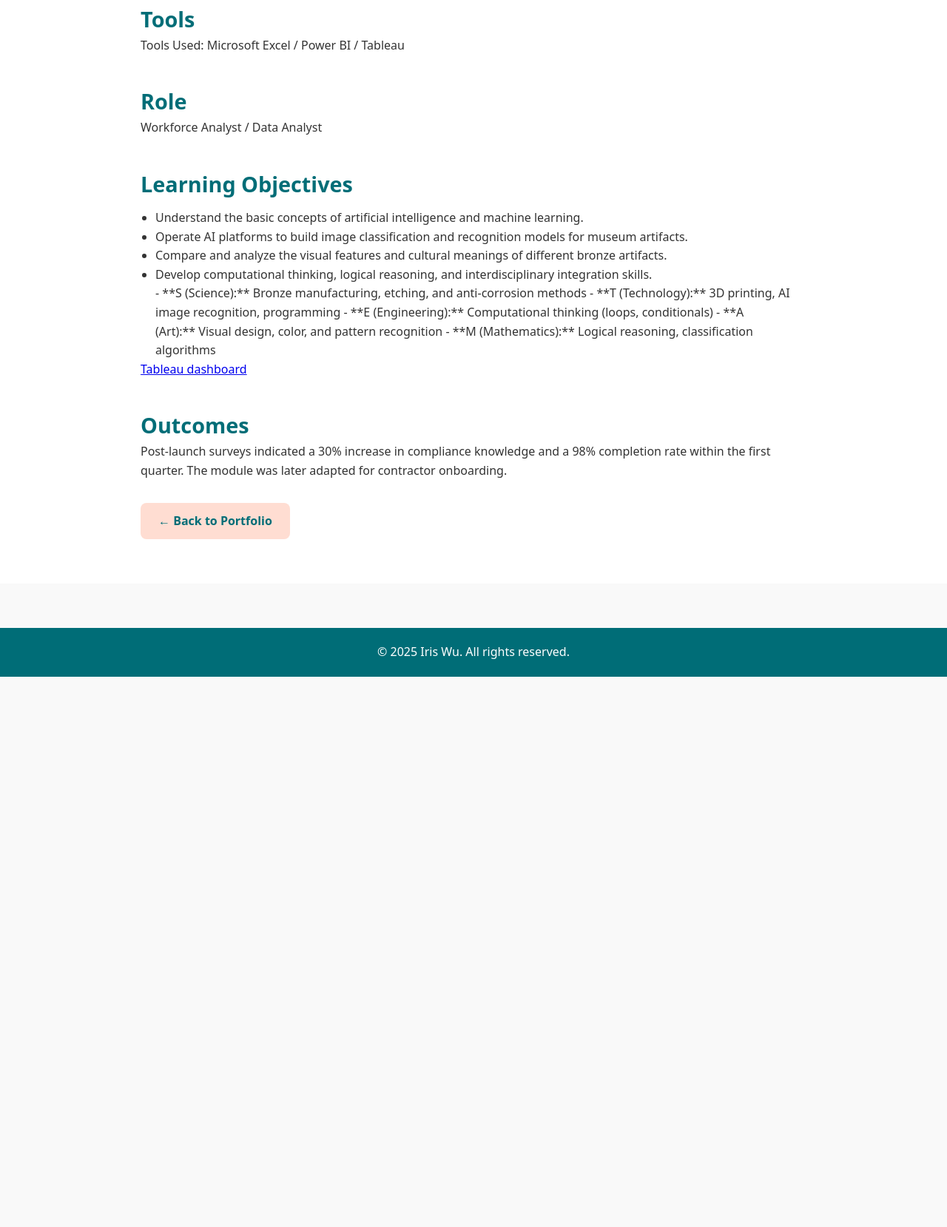
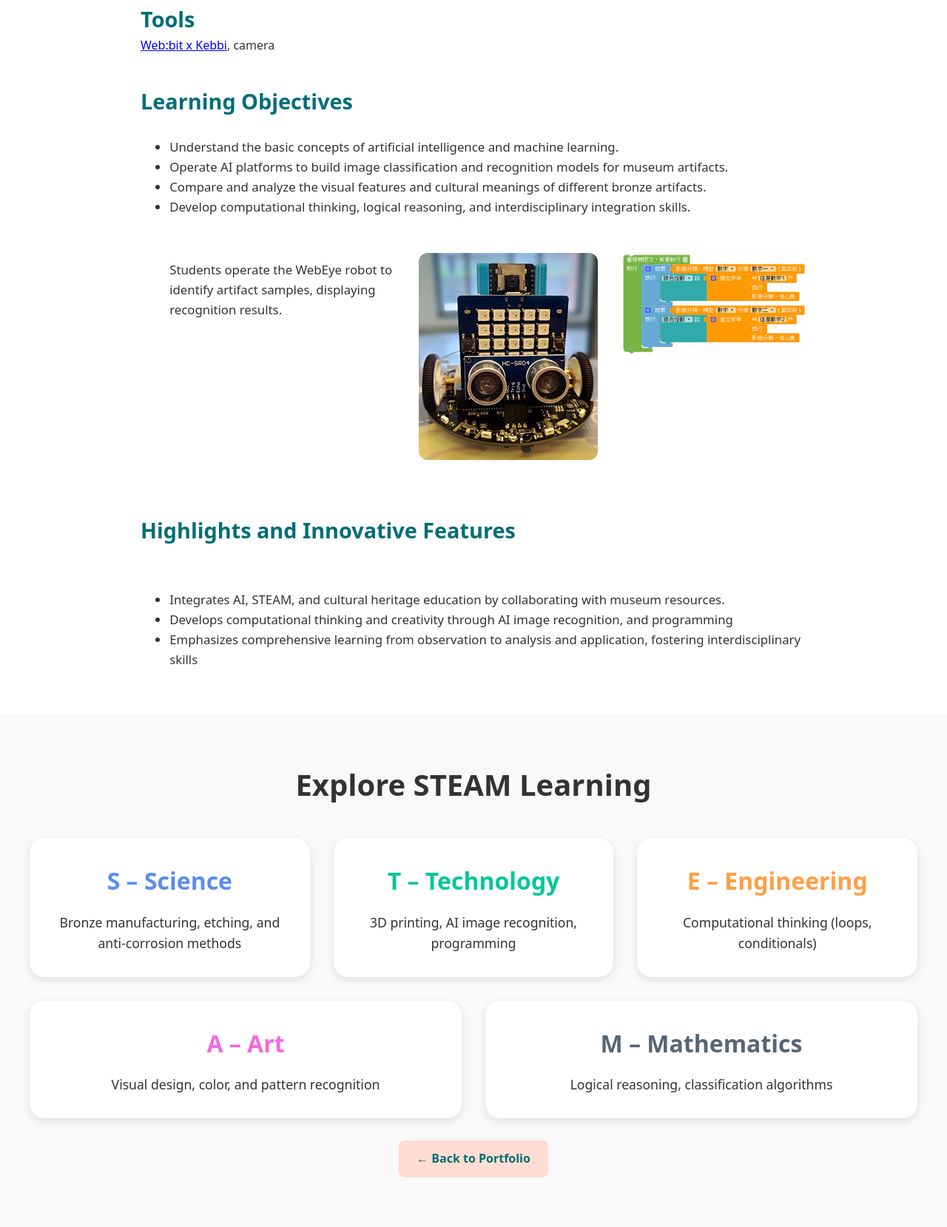
Before and after one commit to Iriswu55555/my-portfolio, a plain HTML site: page project3.html in a window 1280 px wide. Shown: the part 770-2429 px from the top of the page at 74% size. Before the commit the page ends 1685 px from the top, so only its background shows below. Drawn offline with Linux system fonts and the light colour scheme.

Commit message:
06/25/25

```diff
--- a/project-style.css
+++ b/project-style.css
@@ -53,7 +53,7 @@ body {
   left: 50%;
   transform: translate(-50%, -50%);
   text-align: center;
-  color: white;
+  color: rgb(59, 53, 53);
 }
 
 .hero-overlay h1 {
@@ -112,3 +112,96 @@ body {
   padding: 20px;
   margin-top: 60px;
 }
+@import url('https://fonts.googleapis.com/css2?family=Noto+Sans&display=swap');
+
+body {
+  font-family: 'Noto Sans', sans-serif;
+}
+
+.steam-section {
+  padding: 4rem 2rem;
+  background-color: #f9f9f9;
+  text-align: center;
+}
+
+.steam-title {
+  font-size: 2.5rem;
+  margin-bottom: 2.5rem;
+}
+
+.steam-cards {
+  display: flex;
+  flex-wrap: wrap;
+  justify-content: center;
+  gap: 2rem;
+  max-width: 1200px;
+  margin: auto;
+}
+
+.steam-card {
+  flex: 1 1 300px;
+  background-color: #ffffff;
+  border-radius: 20px;
+  box-shadow: 0 4px 12px rgba(0, 0, 0, 0.1);
+  padding: 2rem;
+  transition: transform 0.3s ease;
+}
+
+.steam-card:hover {
+  transform: translateY(-5px);
+}
+
+
+.steam-label {
+  font-size: 2rem;
+  margin-bottom: 1rem;
+}
+
+.steam-text {
+  font-size: 1.1rem;
+  color: #333;
+}
+
+/* STEAM 色彩標籤 */
+.science { color: #5a8dee; }
+.technology { color: #00c896; }
+.engineering { color: #ff9f43; }
+.art { color: #f368e0; }
+.math { color: #576574; }
+.objectives-flex {
+  display: flex;
+  align-items: flex-start;
+  gap: 2rem;
+  margin-top: 1rem;
+  flex-wrap: wrap;
+}
+
+.objectives-list {
+  flex: 2;
+  padding-left: 1.2rem;
+  font-size: 1.05rem;
+  line-height: 1.6;
+}
+
+.objectives-image {
+  flex: 1;
+  max-width: 250px;
+  height: auto;
+  border-radius: 12px;
+  object-fit: cover;
+}
+
+@media (max-width: 768px) {
+  .objectives-flex {
+    flex-direction: column;
+    align-items: center;
+  }
+
+  .objectives-image {
+    max-width: 100%;
+  }
+
+  .objectives-list {
+    text-align: left;
+  }
+}
--- a/project3.html
+++ b/project3.html
@@ -21,10 +21,10 @@
   <!-- Hero Section -->
   <section class="project-hero">
     <div class="hero-image-wrapper">
-      <img src="images/workforce.jpeg" alt="HR & People Analytics" class="hero-image" />
+      <img src="images/learning.png" alt="HR & People Analytics" class="hero-image" />
       <div class="hero-overlay">
-        <h1>HR & People Analytics</h1>
-        <p>Python (Pandas, Sklearn) · K-means · Random Forest</p>
+        <h1>Magic STEAM Project</h1>
+        <p>National Palace Museum · STEAM Education · interdisciplinary learning </p>
       </div>
     </div>
   </section>
@@ -35,37 +35,79 @@
        <h2>Overview</h2>
       <p>
         This lesson plan integrates AI image recognition technology with STEAM interdisciplinary learning, guiding students from Grade 3 (elementary) to Grade 9 (junior high) to
-        explore the National Palace Museum's bronze artifact collection from different dynasty. Through educational robots and interactive games,
+        explore the <a href = "https://www.npm.gov.tw/?l=2">National Palace Museum's </a>bronze artifact collection from different dynasty. Through educational robots and interactive games,
         students experience the application of artificial intelligence (AI) and machine learning, deepening their understanding of the artifacts’ visual features and cultural significance.
       </p>
       <h2>Tools</h2>
       <p>
-        Tools Used: Microsoft Excel / Power BI / Tableau
+        <a href="https://kebbi.webduino.io/">Web:bit x Kebbi</a>, camera
       </p>
 
-      <h2>Role</h2>
-      <p>
-        Workforce Analyst / Data Analyst
-      </p>
-      <h2>Learning Objectives</h2>
-      <ul>
-        <li>Understand the basic concepts of artificial intelligence and machine learning.</li>
-        <li>Operate AI platforms to build image classification and recognition models for museum artifacts.</li>
-        <li>Compare and analyze the visual features and cultural meanings of different bronze artifacts.</li>
-        <li>Develop computational thinking, logical reasoning, and interdisciplinary integration skills.</li>
-      - **S (Science):** Bronze manufacturing, etching, and anti-corrosion methods
-      -  **T (Technology):** 3D printing, AI image recognition, programming
-      - **E (Engineering):** Computational thinking (loops, conditionals)
-      - **A (Art):** Visual design, color, and pattern recognition
-      - **M (Mathematics):** Logical reasoning, classification algorithms
+
+
+       <h2>Learning Objectives</h2>
+      <div class="objectives-flex">
+        <ul class="objectives-list">
+          <li>Understand the basic concepts of artificial intelligence and machine learning.</li>
+          <li>Operate AI platforms to build image classification and recognition models for museum artifacts.</li>
+          <li>Compare and analyze the visual features and cultural meanings of different bronze artifacts.</li>
+          <li>Develop computational thinking, logical reasoning, and interdisciplinary integration skills.</li>
+        </ul>
+
+      <div class="objectives-flex">
+        <ul class="objectives-list">
+
+          Students operate the WebEye robot to identify artifact samples, displaying recognition results.
+        </ul>
+        <img src="images/porject3/camera.jpg" alt="AI and artifacts" class="objectives-image">
+        <img src="images/porject3/code.png" alt="AI and artifacts" class="objectives-image">
+      </div>
+      <h2>Highlights and Innovative Features</h2>
+      <div class="objectives-flex">
+        <ul class="objectives-list">
+          <li>Integrates AI, STEAM, and cultural heritage education by collaborating with museum resources.</li>
+          <li>Develops computational thinking and creativity through  AI image recognition, and programming</li>
+          <li>Emphasizes comprehensive learning from observation to analysis and application, fostering interdisciplinary skills</li>
+
       </ul>
-      <a href="https://public.tableau.com/views/0531_Personnel_dashboard/Story1?:language=en-US&:sid=&:redirect=auth&:display_count=n&:origin=viz_share_link" > Tableau dashboard</a>
-      <h2>Outcomes</h2>
-      <p>Post-launch surveys indicated a 30% increase in compliance knowledge and a 98% completion rate within the first quarter. The module was later adapted for contractor onboarding.</p>
 
-      <a href="portfolio.html" class="btn-back">← Back to Portfolio</a>
     </div>
   </section>
+
+  <section id="steam" class="steam-section">
+  <h2 class="steam-title">Explore STEAM Learning</h2>
+  <div class="steam-cards">
+
+    <div class="steam-card">
+      <h3 class="steam-label science">S – Science</h3>
+      <p class="steam-text">Bronze manufacturing, etching, and anti-corrosion methods</p>
+    </div>
+
+    <div class="steam-card">
+      <h3 class="steam-label technology">T – Technology</h3>
+      <p class="steam-text">3D printing, AI image recognition, programming</p>
+    </div>
+
+    <div class="steam-card">
+      <h3 class="steam-label engineering">E – Engineering</h3>
+      <p class="steam-text">Computational thinking (loops, conditionals)</p>
+    </div>
+
+    <div class="steam-card">
+      <h3 class="steam-label art">A – Art</h3>
+      <p class="steam-text">Visual design, color, and pattern recognition</p>
+    </div>
+
+    <div class="steam-card">
+      <h3 class="steam-label math">M – Mathematics</h3>
+      <p class="steam-text">Logical reasoning, classification algorithms</p>
+    </div>
+
+  </div>
+
+  <a href="portfolio.html" class="btn-back">← Back to Portfolio</a>
+</section>
+
 
   <!-- Footer -->
   <footer class="footer">
```
Also changed, not shown: portfolio.html (+3 -2 lines), images/porject3/camera.jpg (added), images/porject3/classify.png (added), images/porject3/code.png (added).
